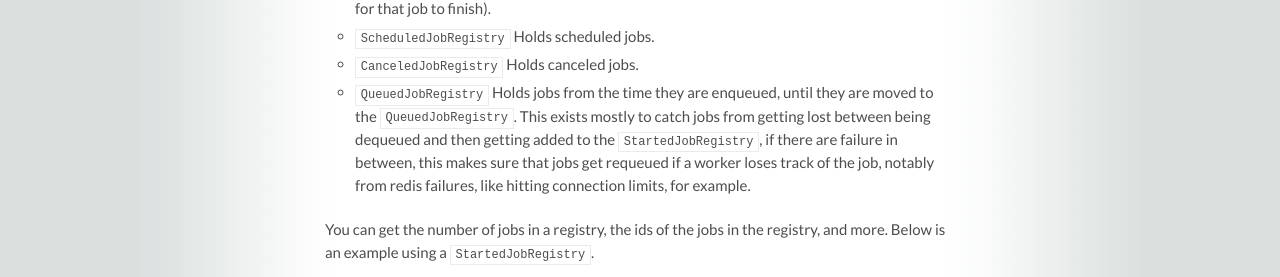
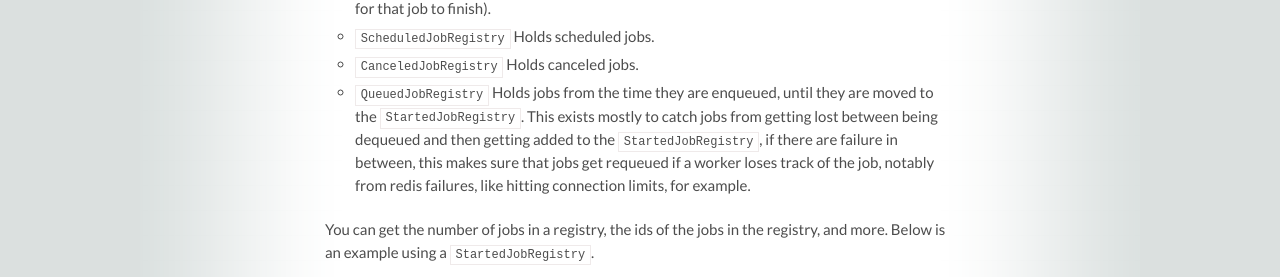
Before and after one commit to rq/rq, a Jekyll site: the page built from docs/docs/job_registries.md, in a window 1280 px wide. Shown: the part 514-791 px from the top of the page. Built offline with Jekyll 4.4.1, drawn with Linux system fonts in a browser that asks for light colours; some web fonts are replaced; comment, search, counter and statistics services are not loaded.

Commit message:
Fix docs

```diff
--- a/docs/docs/job_registries.md
+++ b/docs/docs/job_registries.md
@@ -12,8 +12,9 @@ executed and removed right after completion (success or failure).
 job to finish).
 * `ScheduledJobRegistry` Holds scheduled jobs.
 * `CanceledJobRegistry` Holds canceled jobs.
-* `QueuedJobRegistry` Holds jobs from the time they are enqueued, until they are moved to the `QueuedJobRegistry`.
-This exists mostly to catch jobs from getting lost between being dequeued and then getting added to the `StartedJobRegistry`, if there are failure in between, this makes sure that jobs get requeued if a worker loses track of the job, notably from redis failures, like hitting connection limits, for example.
+* `QueuedJobRegistry` Holds jobs from the time they are enqueued, until they are moved to the `StartedJobRegistry`.
+This exists mostly to catch jobs from getting lost between being dequeued and then getting added to the `StartedJobRegistry`,
+if there are failure in between, this makes sure that jobs get requeued if a worker loses track of the job, notably from redis failures, like hitting connection limits, for example.
 
 You can get the number of jobs in a registry, the ids of the jobs in the registry, and more.
 Below is an example using a `StartedJobRegistry`.
```
